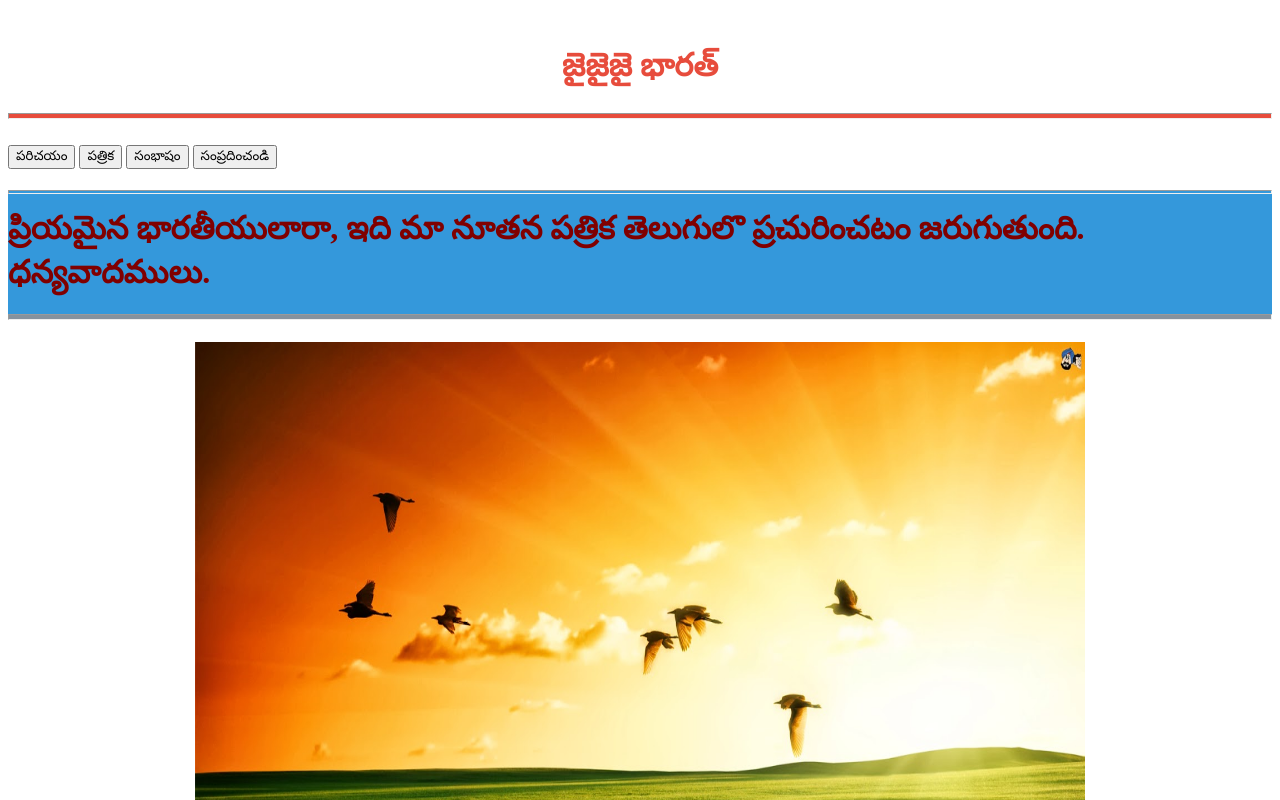
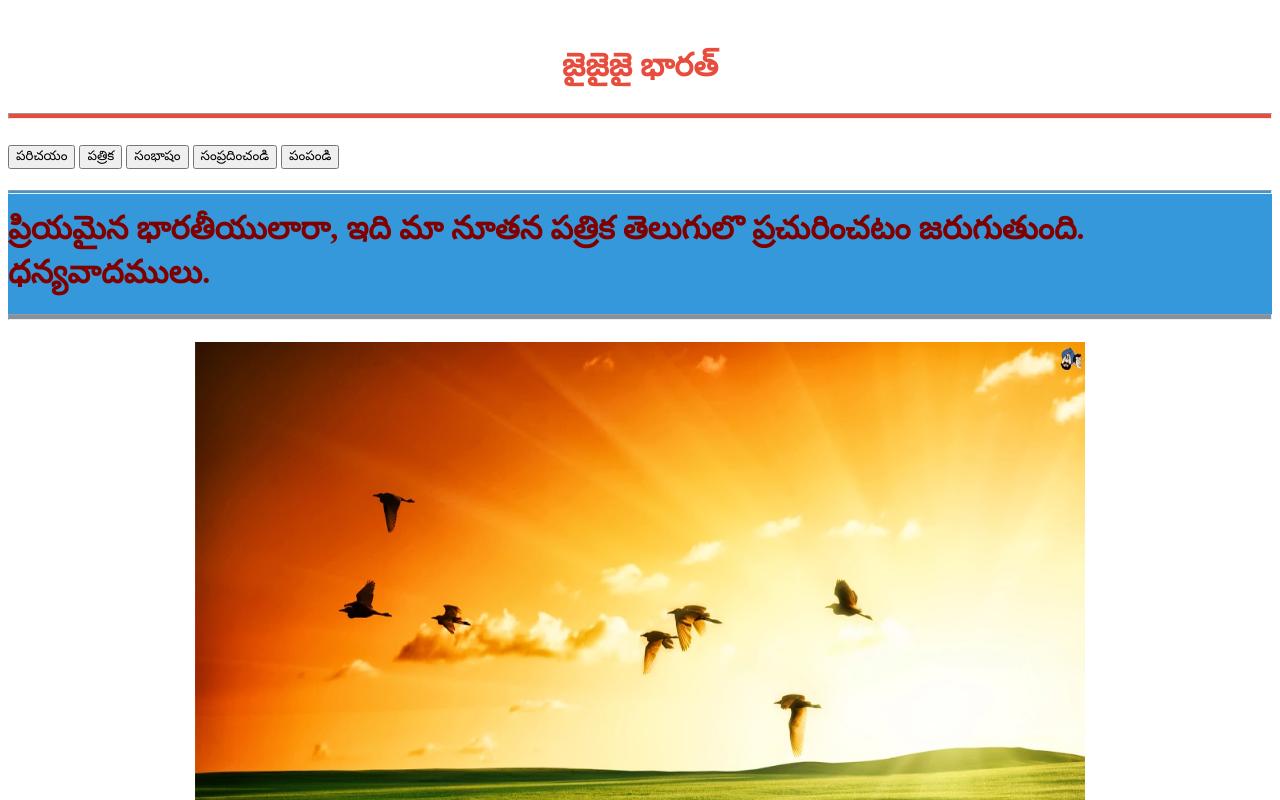
Before and after one commit to sunvizag/bharat, a plain HTML site: page పరిచయం.html in a window 1280 px wide. Shown: the top 800 px of the page. Drawn offline with Linux system fonts and the light colour scheme.

Commit message:
Update పరిచయం.html

```diff
--- a/పరిచయం.html
+++ b/పరిచయం.html
@@ -28,6 +28,7 @@
 	<input type="button" value="పత్రిక" onclick="window.location.href='http://xn--6ocaa8obb.xn--fpcrj9c3d/'" />
 	<input type="button" value="సంభాషం" onclick="window.location.href='సంభాషన.html'" />
 	<input type="button" value="సంప్రదించండి" onclick="window.location.href='సంప్రదించండి.html'" />
+<input type="button" value="పంపండి" onclick="window.location.href='పంపండి.html'" />
 </form>
 
  <h1 style="background-color:#3498DB;"><hr style="height:2px;color:gray"><font color="#800000">
```
